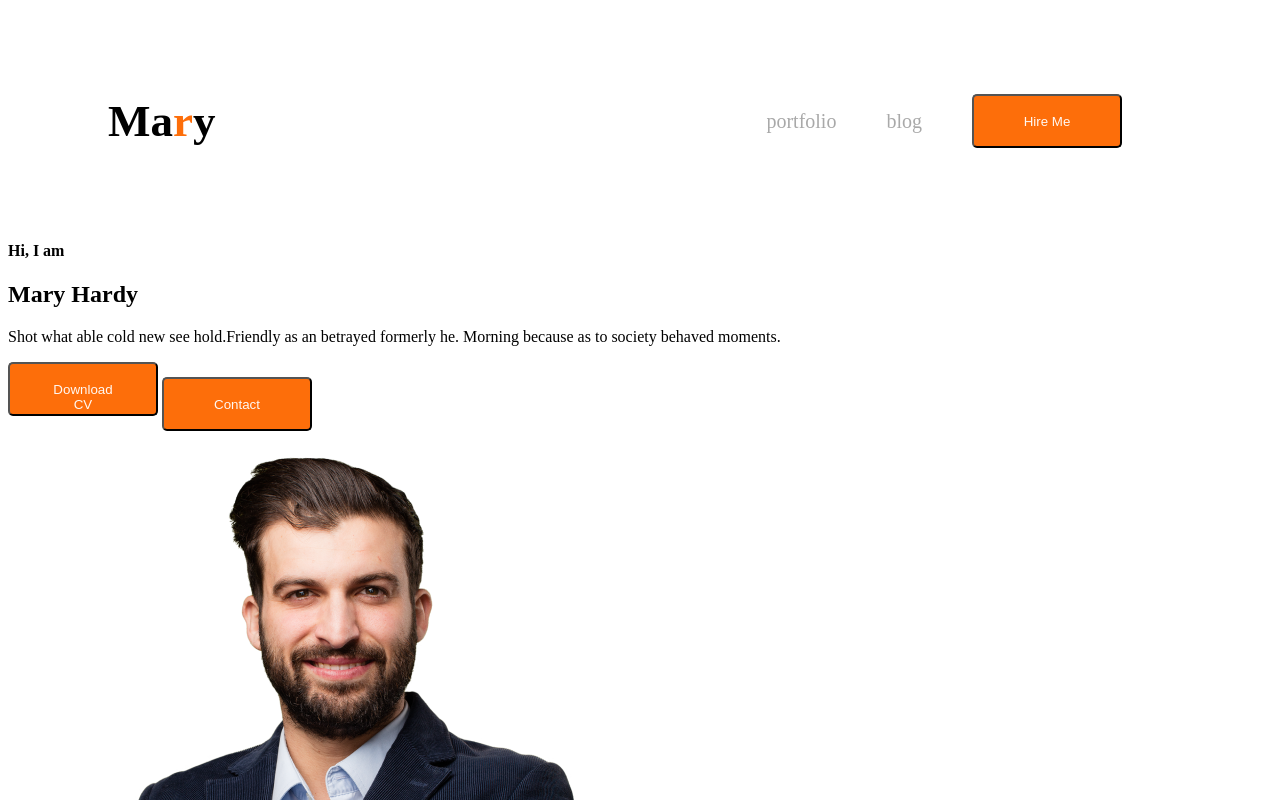
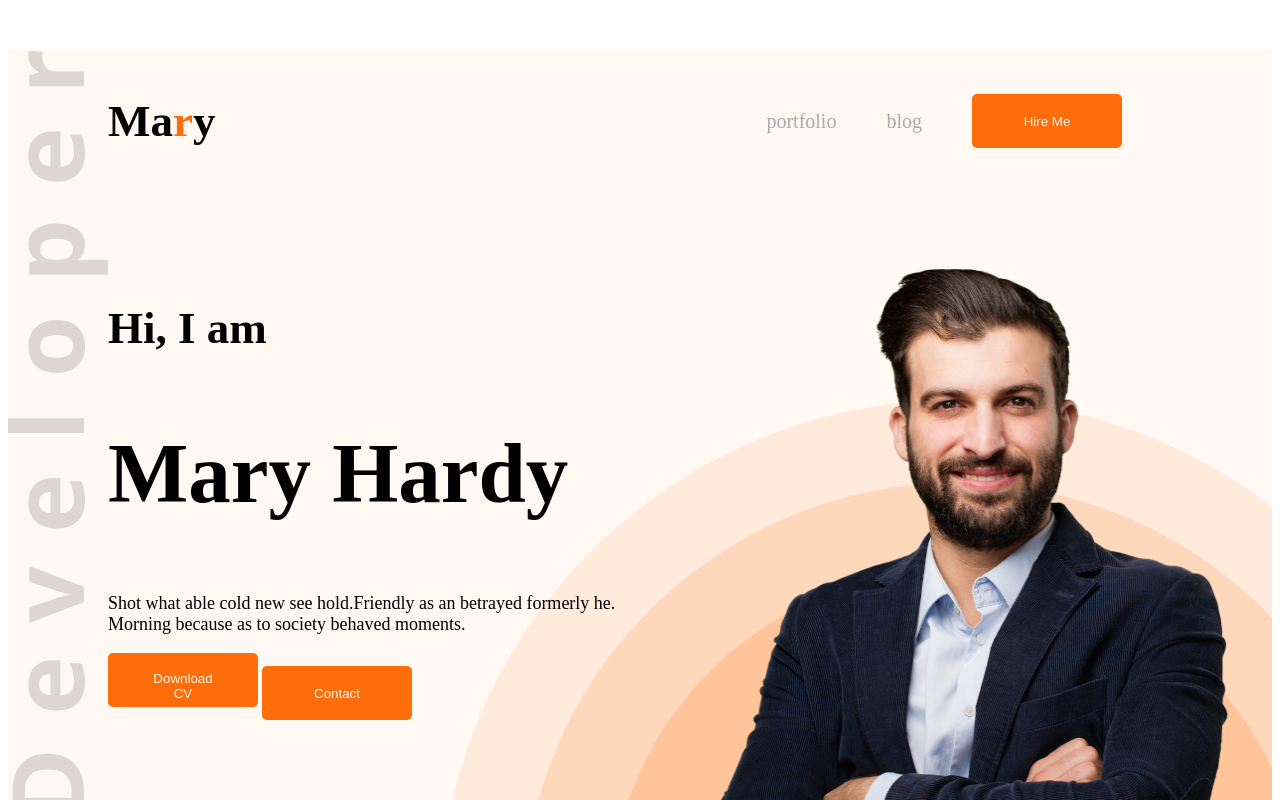
Before and after one commit to shourov630/my-full-webpage, a plain HTML site: page index.html in a window 1280 px wide. Shown: the top 800 px of the page. Drawn offline with Linux system fonts and the light colour scheme.

Commit message:
baner style

```diff
--- a/style/style.css
+++ b/style/style.css
@@ -1,11 +1,11 @@
-
+/*
 .open-sans-normal {
     font-family: "Open Sans", sans-serif;
     font-optical-sizing: auto;
     font-style: normal;
     font-variation-settings:
     "wdth" 100;
-}
+} */
 
 nav{
     display: flex;
@@ -40,8 +40,44 @@ nav ul a{
     width: 150px;
     border-radius: 5px;
     padding: 18px 35px;
+    border: none;
 }
 nav ul{
     display: flex;
     align-items: center;
 }
+.banercert{
+    max-width: 580px;
+    margin-top: 297px;
+    margin-bottom: 184px;
+    margin: 297px 1193px 479px 130px;
+
+}
+.banerheading{
+    font-size: 45px;
+    font-weight: 600px;
+
+}
+.banerhead{
+    font-size: 85px;
+    font-weight: 700px;
+}
+.headp{
+    font-size: 18px;
+    font-weight: 400px;
+}
+.pic{
+    height: 676px;
+    width: 580px;
+}
+.baner{
+    display: flex;
+    justify-content: space-between;
+    margin: 0 35px 0 100px;
+}
+.header{
+    background-image: url("../images/developer.png") , url("../images/header_bg.png");
+    background-repeat: no-repeat;
+    background-position: top left ,bottom right;
+    background-color: rgb(255, 248, 243);
+}
```
